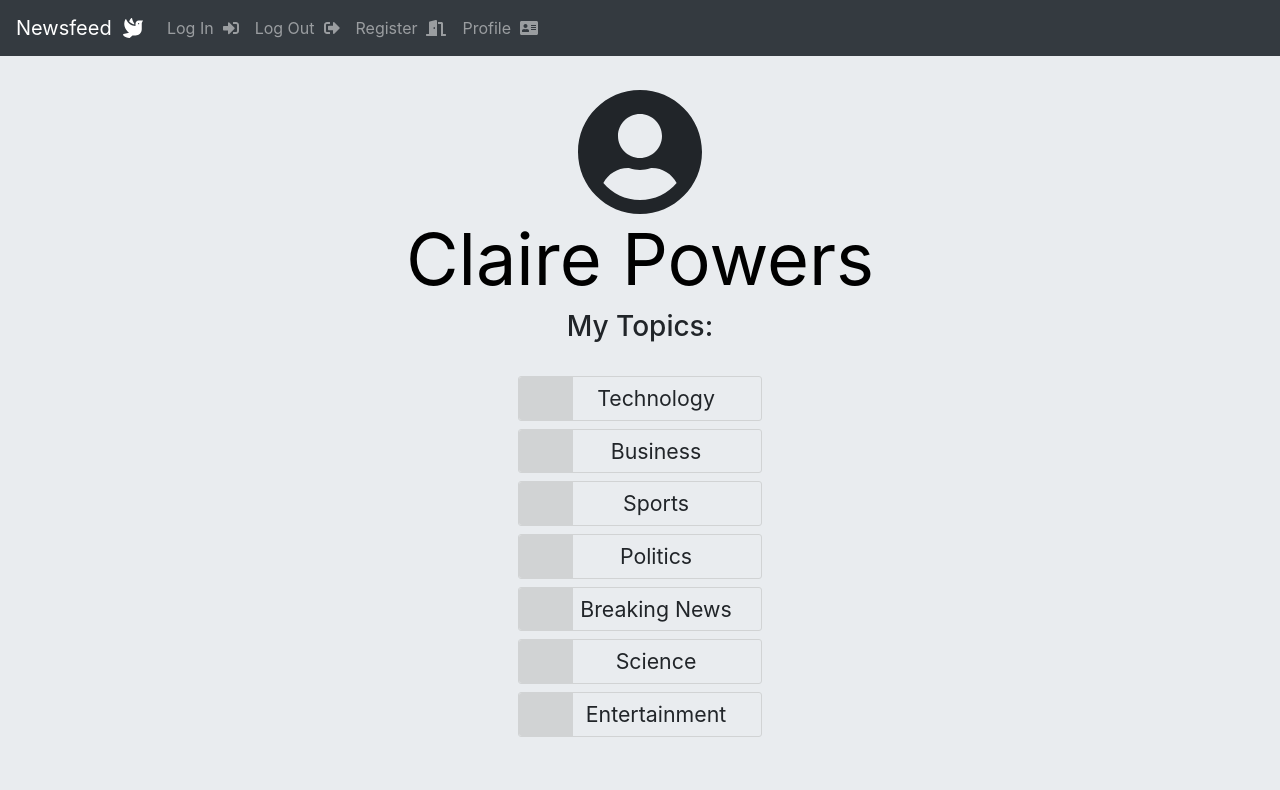
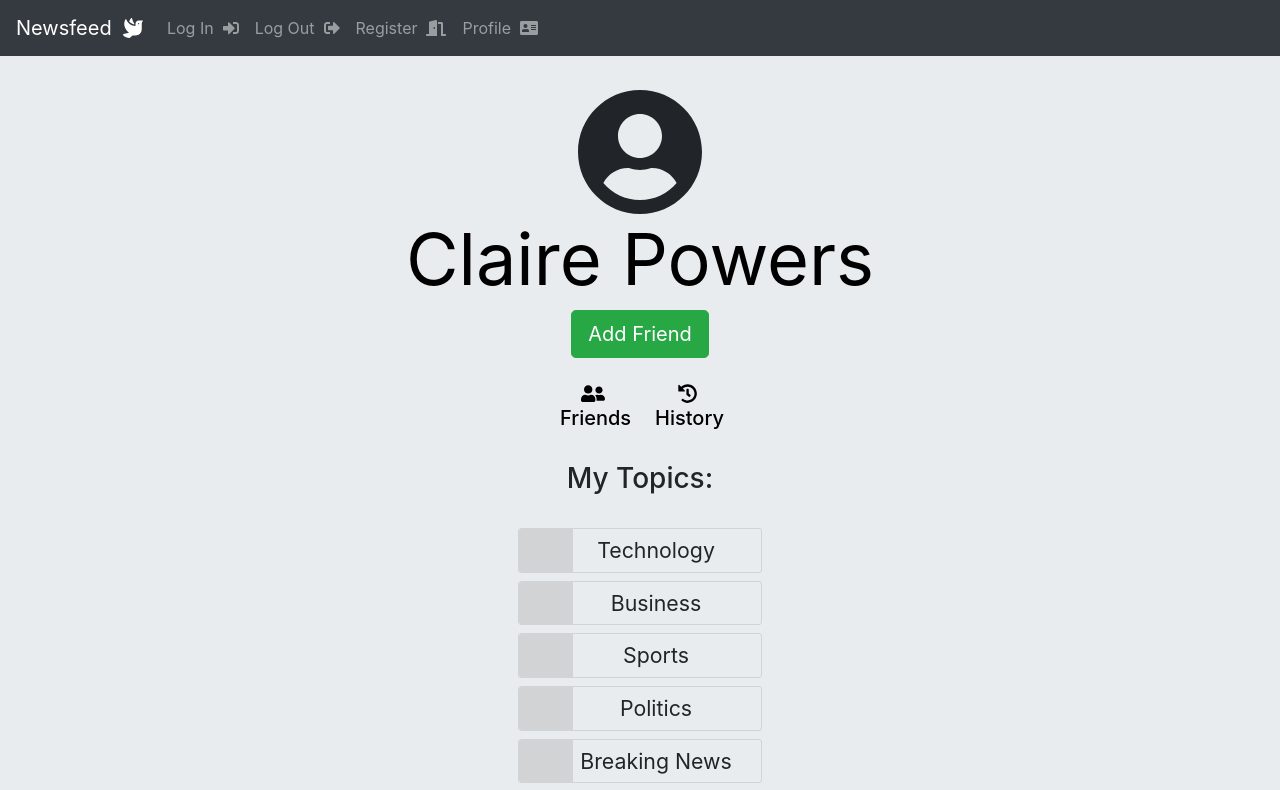
Before and after one commit to vikasham/newsfeed, a React (Create React App) app: page /profile in a window 1280 px wide. Shown: the top 790 px of the page. Built offline with nearby package versions, Linux system fonts and the light colour scheme.

Commit message:
adding more features to profile page

```diff
--- a/src/components/Profile.js
+++ b/src/components/Profile.js
@@ -2,7 +2,7 @@ import React from 'react'
 import { Component } from 'react'
 
 import { FontAwesomeIcon } from '@fortawesome/react-fontawesome'
-import { faUserCircle} from '@fortawesome/free-solid-svg-icons'
+import { faUserCircle, faHistory, faUserFriends} from '@fortawesome/free-solid-svg-icons'
 import 'bootstrap/dist/css/bootstrap.min.css';
 import TitleNav from './TitleNav'
 import '../css/Profile.css'
@@ -21,8 +21,26 @@ class Profile extends Component{
               <br />
               <FontAwesomeIcon icon={faUserCircle} size="8x"/>
               <br />
-              <h1 class="display-3"><strong>Claire Powers</strong> </h1>
-
+              <h1 class="display-3"><strong>Claire Powers</strong></h1>
+              <button type="button" class="btn btn-success btn-lg">Add Friend</button>
+              <br /><br />
+              <div class="container">
+                <div class="row justify-content-md-center">
+                  <div class="col-1">
+                    <a href="/" id="friends">
+                      <FontAwesomeIcon icon={faUserFriends}/>
+                      <h5> Friends </h5>
+                    </a>
+                  </div>
+                  <div class="col-1">
+                    <a href="/" id="friends">
+                      <FontAwesomeIcon icon={faHistory} />
+                      <h5>History </h5>
+                    </a>
+                  </div>
+                </div>
+              </div>
+              <br />
                 <h3>My Topics:</h3>
                 <span> &nbsp; </span>
                 <div class="funkyradio">
--- a/src/css/Profile.css
+++ b/src/css/Profile.css
@@ -1,12 +1,19 @@
 
 .jumbotron {
   position: absolute;
-  height: 110%;
+  height: 120%;
   width: 100%;
 }
 #info{
   top: 50%;
   height: 100%;
+}
+#friends{
+  line-height: 10%;
+}
+a{
+  text-decoration: none;
+
 }
 
 center{
```
